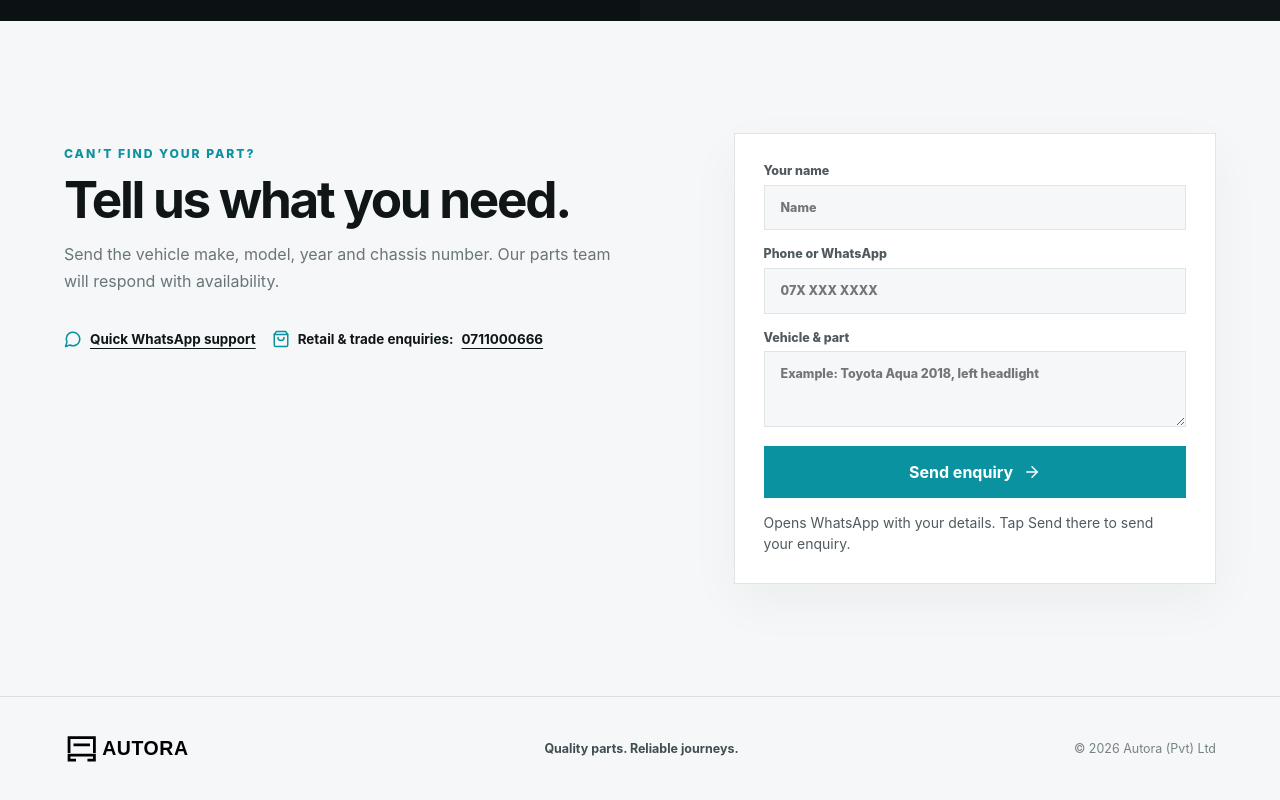
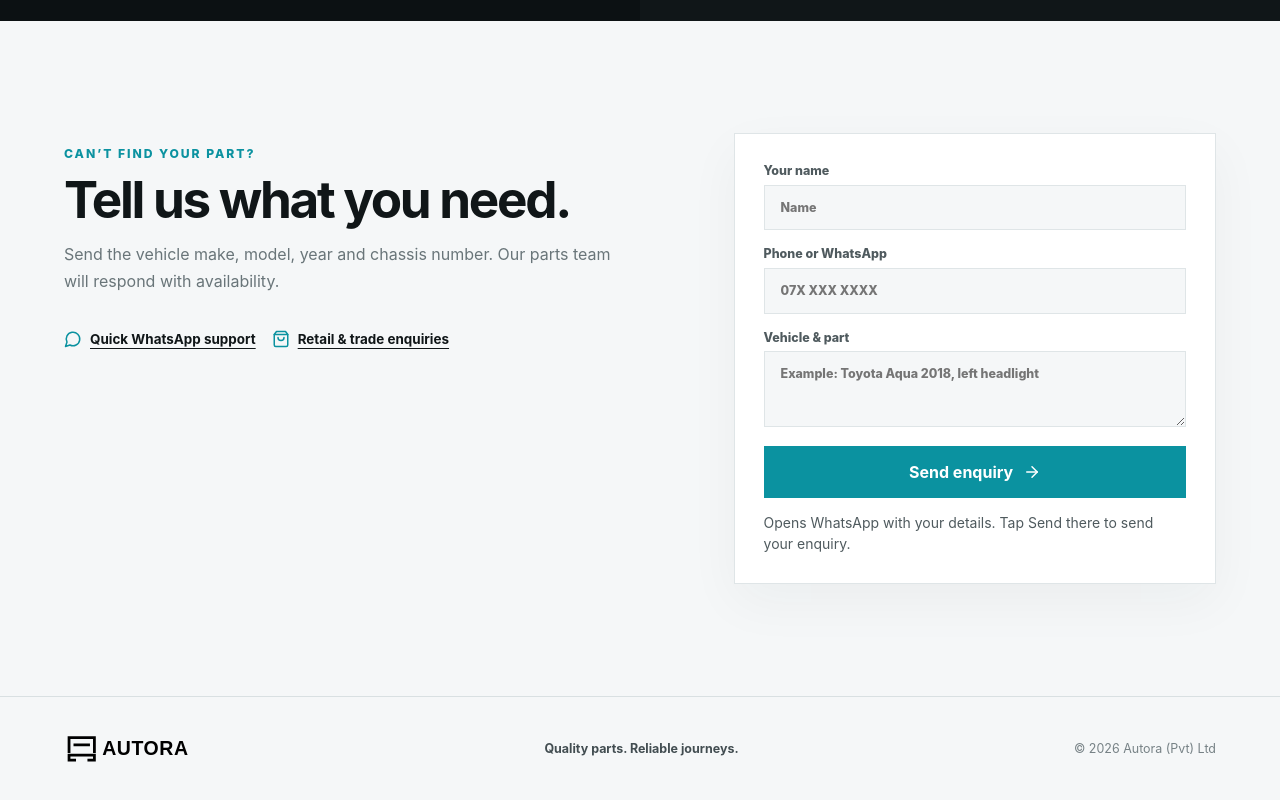
Before and after one commit to nudara2000/autora_website, a React (Vite) app: page / in a window 1280 px wide. Shown: the part 2855-3655 px from the top of the page. Built offline with nearby package versions, Linux system fonts and the light colour scheme.

Commit message:
Open retail and trade enquiries in WhatsApp

```diff
--- a/src/components/Contact.jsx
+++ b/src/components/Contact.jsx
@@ -36,12 +36,12 @@ export default function Contact() {
           >
             <span><MessageCircle aria-hidden="true" /> Quick WhatsApp support</span>
           </a>
-          <span style={{ flexWrap: "wrap" }}>
-            <ShoppingBag aria-hidden="true" /> Retail &amp; trade enquiries:
-            <a href="tel:+94711000666" style={{ color: "inherit", textUnderlineOffset: "4px" }}>
-              0711000666
-            </a>
-          </span>
+          <a
+            href={`https://wa.me/94711000666?text=${encodeURIComponent("Hello Autora, I have a retail or trade enquiry.")}`}
+            style={{ color: "inherit", textDecoration: "underline", textUnderlineOffset: "4px" }}
+          >
+            <span><ShoppingBag aria-hidden="true" /> Retail &amp; trade enquiries</span>
+          </a>
         </div>
       </div>
       <form onSubmit={sendEnquiry}>
```
